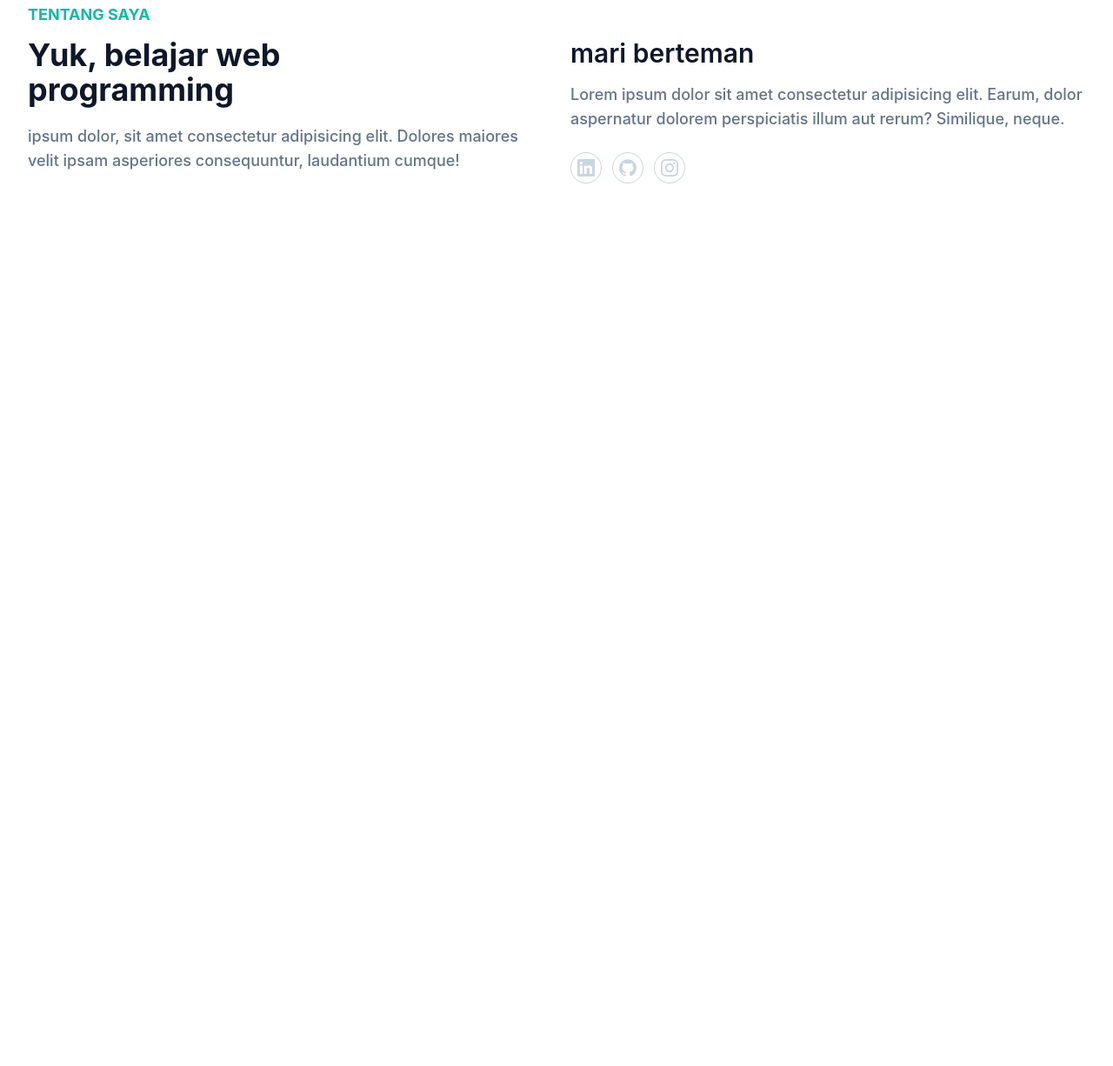
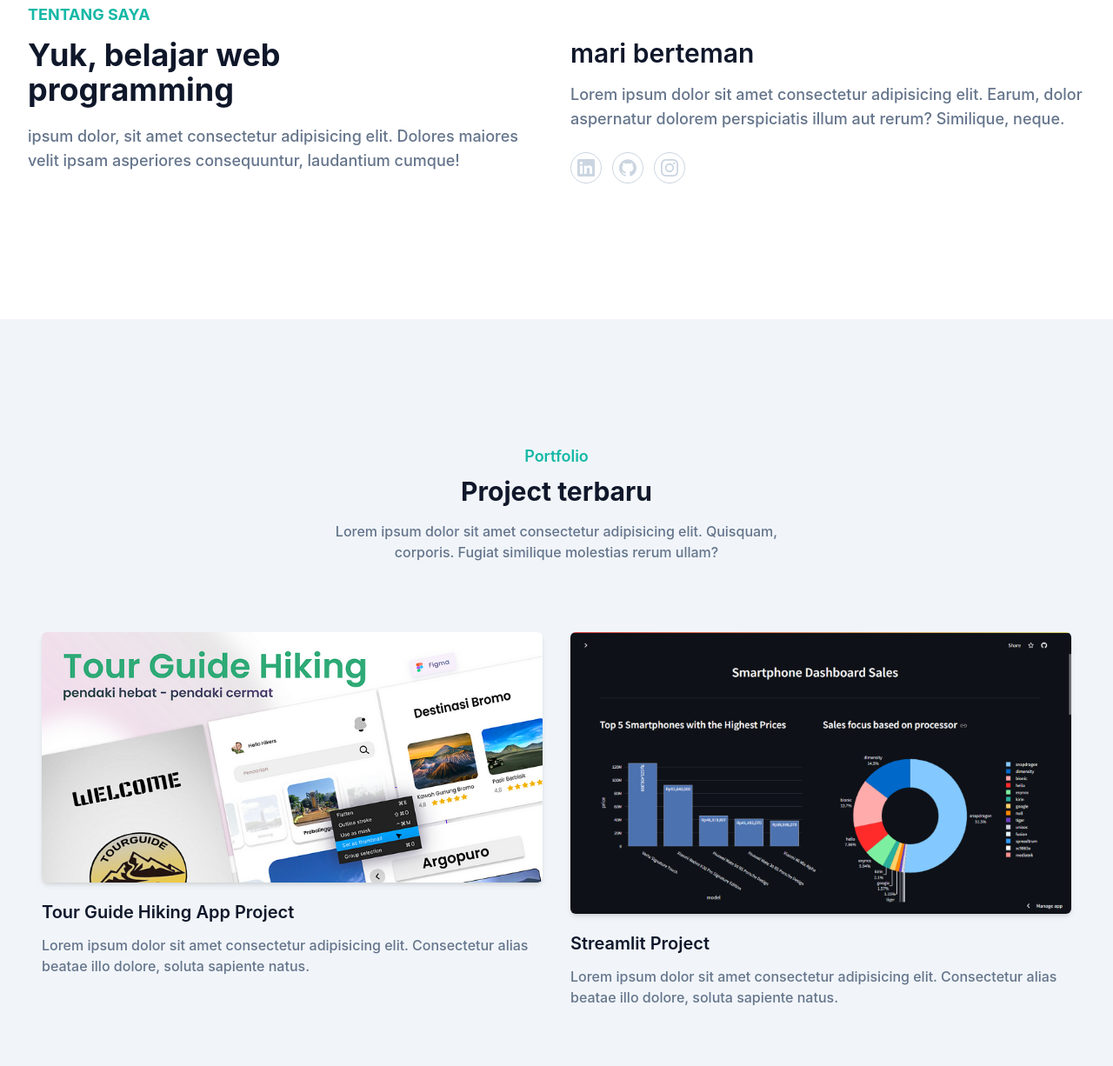
Before and after one commit to hellonandoo/web-portofolio, a website: page index.html in a window 1280 px wide. Shown: the part 821-2047 px from the top of the page at 87% size. Before the commit the page ends 1188 px from the top, so only its background shows below. Drawn offline with Linux system fonts and the light colour scheme.

Commit message:
Portfolio Process

```diff
--- a/index.html
+++ b/index.html
@@ -130,6 +130,36 @@
     </section>
     <!-- About section end -->
 
+    <!-- Portfolio start -->
+    <section id="portfolio" class="pt-36 pb-16 bg-slate-100">
+        <div class="container">
+            <div class="w-full px-4">
+                <div class="max-w-xl mx-auto text-center mb-16">
+                    <h4 class="font-semibold text-lg text-primary mb-2">Portfolio</h4>
+                    <h2 class="font-bold text-dark text-3xl mb-4">Project terbaru</h2>
+                    <p class="font-medium text-md text-secondary">Lorem ipsum dolor sit amet consectetur adipisicing elit. Quisquam, corporis. Fugiat similique molestias rerum ullam?</p>
+                </div>
+            </div>
+            <div class="w-full px-4 flex flex-wrap justify-center">
+                <div class="mb-12 p-4 md:w-1/2">
+                    <div class="rounded-md shadow-md overflow-hidden">
+                        <img src="dist/img/portfolio/porto-ui.png" alt="UI/UX" width="w-full">
+                    </div>
+                    <h3 class="font-semibold text-xl text-dark mt-5 mb-3">Tour Guide Hiking App Project</h3>
+                    <p class="font-medium text-base text-secondary">Lorem ipsum dolor sit amet consectetur adipisicing elit. Consectetur alias beatae illo dolore, soluta sapiente natus.</p>
+                </div>
+                <div class="mb-12 p-4 md:w-1/2">
+                    <div class="rounded-md shadow-md overflow-hidden">
+                        <img src="dist/img/portfolio/porto-python2.png" alt="Streamlit" width="w-full">
+                    </div>
+                    <h3 class="font-semibold text-xl text-dark mt-5 mb-3">Streamlit Project</h3>
+                    <p class="font-medium text-base text-secondary">Lorem ipsum dolor sit amet consectetur adipisicing elit. Consectetur alias beatae illo dolore, soluta sapiente natus.</p>
+                </div>
+            </div>
+        </div>
+    </section>
+    <!-- Portfolio end -->
+
     <script src="dist/js/script.js"> </script>
 </body>
 </html>
```
Also changed, not shown: dist/img/portfolio/porto-python.png (added), dist/img/portfolio/porto-python2.png (added), dist/img/portfolio/porto-ui.png (added), dist/output.css.
